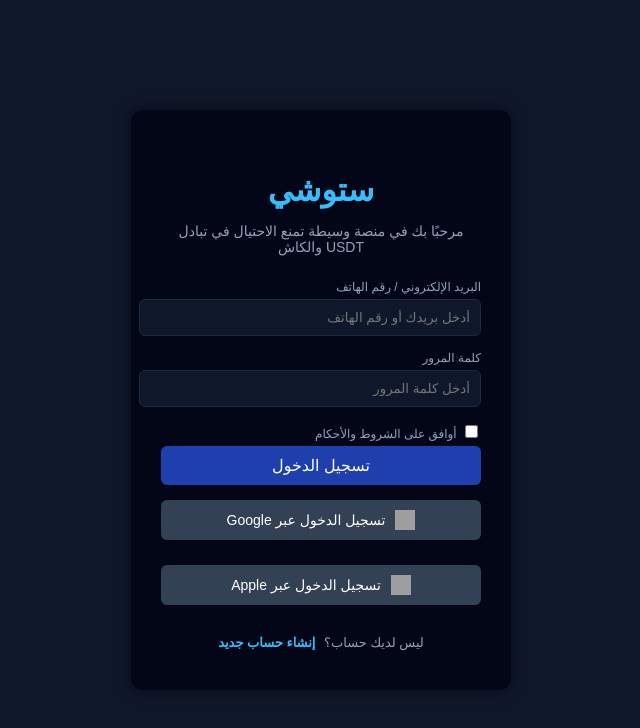
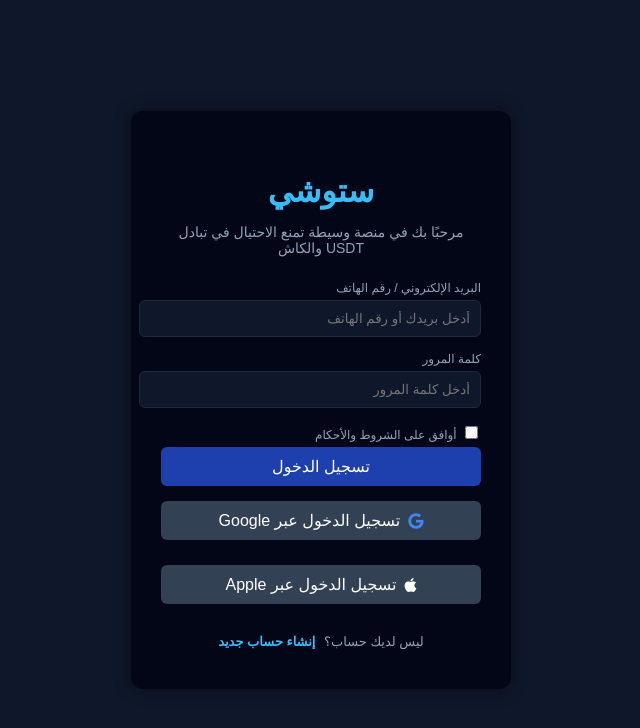
Before and after one commit to bouzanizied0-afk/trust-escrow, a plain HTML site: page index.html in a window 1280 px wide. Shown: the whole page, without its empty margins (319-959 px from the left). Drawn offline with Linux system fonts and the light colour scheme; grey boxes are pictures that could not be loaded.

Commit message:
Update index.html

```diff
--- a/index.html
+++ b/index.html
@@ -4,6 +4,10 @@
   <meta charset="UTF-8">
   <title>ستوشي - تسجيل الدخول</title>
   <meta name="viewport" content="width=device-width, initial-scale=1.0">
+
+  <!-- مكتبة Font Awesome للأيقونات -->
+  <link rel="stylesheet" href="https://cdnjs.cloudflare.com/ajax/libs/font-awesome/6.5.0/css/all.min.css">
+
   <style>
     body {
       margin: 0;
@@ -63,6 +67,10 @@
       font-size: 16px;
       cursor: pointer;
       margin-bottom: 15px;
+      display: flex;
+      align-items: center;
+      justify-content: center;
+      gap: 8px;
     }
     .login-container .alt-login {
       display: flex;
@@ -71,14 +79,8 @@
       margin-bottom: 15px;
     }
     .login-container .alt-login button {
-      display: flex;
-      align-items: center;
-      justify-content: center;
-      gap: 10px;
       background: #334155;
       cursor: pointer;
-      color: #fff;
-      font-size: 14px;
     }
     .login-container .signup {
       font-size: 13px;
@@ -91,9 +93,11 @@
       margin-right: 5px;
       cursor: pointer;
     }
-    .login-container .alt-login img {
-      width: 20px;
-      height: 20px;
+    .fa-google {
+      color: #4285F4; /* لون شعار Google */
+    }
+    .fa-apple {
+      color: #fff; /* لون شعار Apple */
     }
   </style>
 </head>
@@ -117,14 +121,8 @@
   <button id="loginBtn">تسجيل الدخول</button>
 
   <div class="alt-login">
-    <button id="googleBtn">
-      <img src="https://upload.wikimedia.org/wikipedia/commons/5/53/Google_%22G%22_Logo.svg" alt="Google">
-      تسجيل الدخول عبر Google
-    </button>
-    <button id="appleBtn">
-      <img src="https://upload.wikimedia.org/wikipedia/commons/f/fa/Apple_logo_black.svg" alt="Apple">
-      تسجيل الدخول عبر Apple
-    </button>
+    <button id="googleBtn"><i class="fab fa-google"></i> تسجيل الدخول عبر Google</button>
+    <button id="appleBtn"><i class="fab fa-apple"></i> تسجيل الدخول عبر Apple</button>
   </div>
 
   <div class="signup">
```
